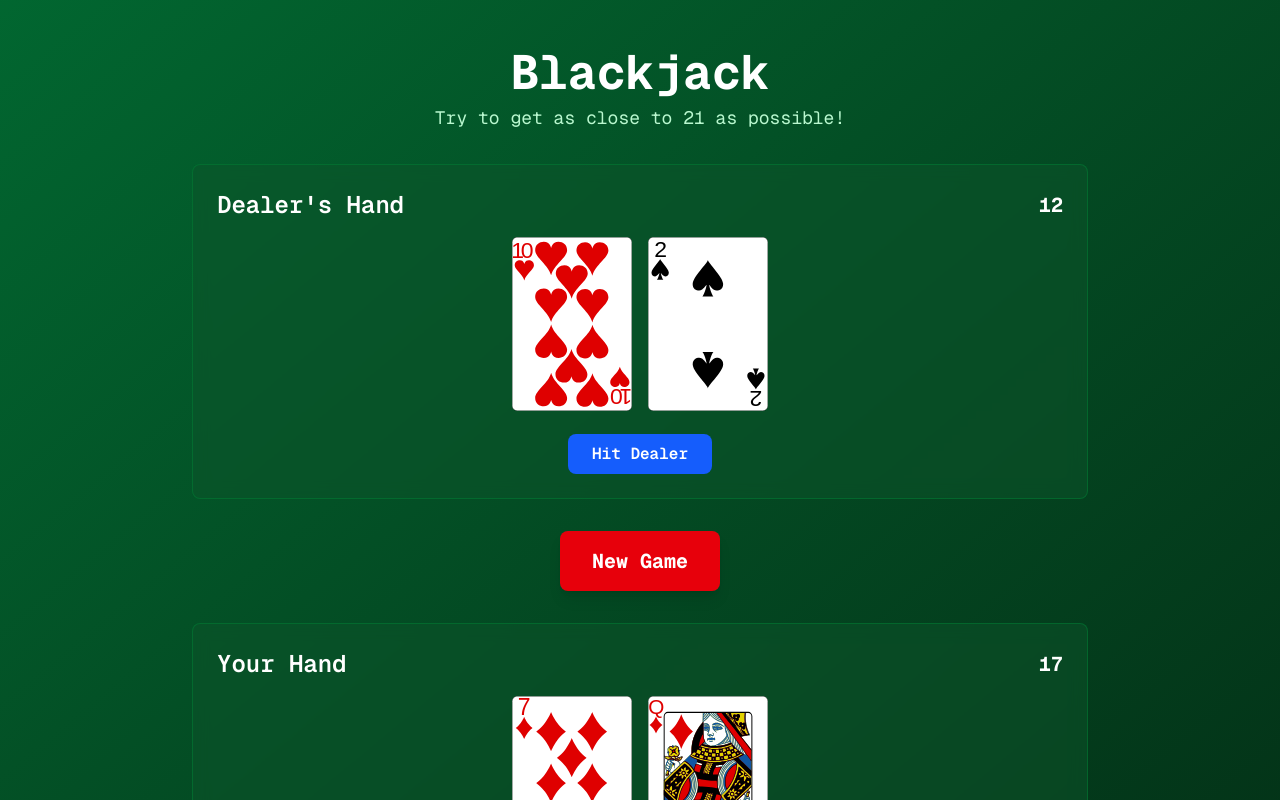
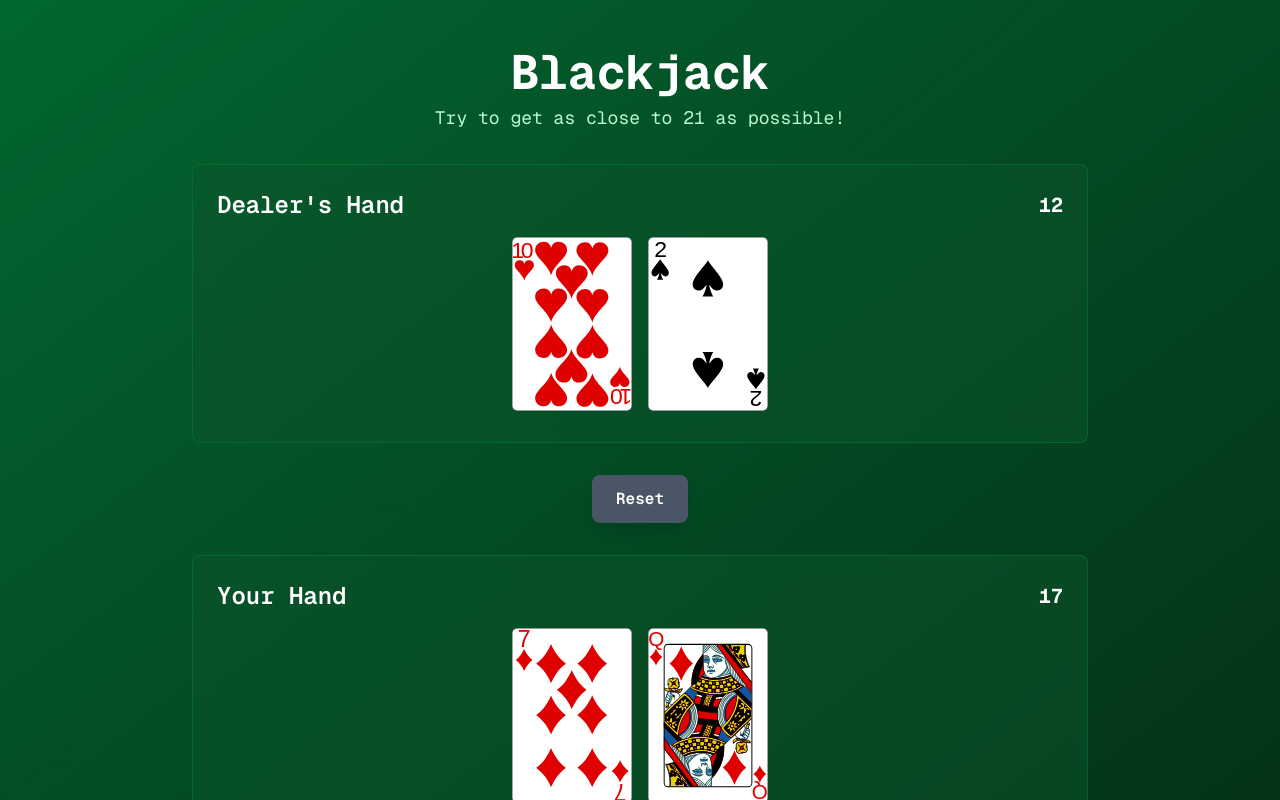
Before and after one commit to Cedctf/Linera, a Next.js app: page /blackjack in a window 1280 px wide. Both pictures are taken after a click on the button "Deal Cards". Shown: the top 800 px of the page. Built offline with nearby package versions, Linux system fonts and the light colour scheme.

Commit message:
changed blackjack to actual casino rules

```diff
--- a/pages/blackjack.js
+++ b/pages/blackjack.js
@@ -1,4 +1,4 @@
-import { useState } from 'react';
+import { useState, useEffect } from 'react';
 import { Geist, Geist_Mono } from "next/font/google";
 import Card from "../components/Card";
 
@@ -67,6 +67,8 @@ export default function Blackjack() {
   const [dealerHand, setDealerHand] = useState([]);
   const [deck, setDeck] = useState(createDeck());
   const [gameStarted, setGameStarted] = useState(false);
+  const [playerStood, setPlayerStood] = useState(false);
+  const [gameOver, setGameOver] = useState(false);
 
   const dealInitialCards = () => {
     // Create and shuffle a fresh deck
@@ -84,19 +86,21 @@ export default function Blackjack() {
   };
 
   const hitPlayer = () => {
-    if (deck.length > 0) {
+    if (deck.length > 0 && !gameOver) {
       const newCard = deck[0];
-      setPlayerHand([...playerHand, newCard]);
+      const newPlayerHand = [...playerHand, newCard];
+      setPlayerHand(newPlayerHand);
       setDeck(deck.slice(1));
+
+      // Check if player busts
+      if (calculateHandValue(newPlayerHand) > 21) {
+        setGameOver(true);
+      }
     }
   };
 
-  const hitDealer = () => {
-    if (deck.length > 0) {
-      const newCard = deck[0];
-      setDealerHand([...dealerHand, newCard]);
-      setDeck(deck.slice(1));
-    }
+  const stand = () => {
+    setPlayerStood(true);
   };
 
   const resetGame = () => {
@@ -104,12 +108,56 @@ export default function Blackjack() {
     setDealerHand([]);
     setDeck(createDeck());
     setGameStarted(false);
+    setPlayerStood(false);
+    setGameOver(false);
   };
+
+  // Automatic dealer play when player stands
+  useEffect(() => {
+    if (playerStood && !gameOver && gameStarted) {
+      const dealerValue = calculateHandValue(dealerHand);
+
+      // Dealer must hit on less than 17, stay on all 17s
+      if (dealerValue < 17 && deck.length > 0) {
+        const timer = setTimeout(() => {
+          const newCard = deck[0];
+          const newDealerHand = [...dealerHand, newCard];
+          setDealerHand(newDealerHand);
+          setDeck(deck.slice(1));
+
+          // Check if dealer busts
+          if (calculateHandValue(newDealerHand) > 21) {
+            setGameOver(true);
+          }
+        }, 1000); // 1 second delay between dealer hits for visual effect
+
+        return () => clearTimeout(timer);
+      } else if (dealerValue >= 17) {
+        setGameOver(true);
+      }
+    }
+  }, [playerStood, dealerHand, gameOver, gameStarted, deck]);
 
   const playerValue = calculateHandValue(playerHand);
   const dealerValue = calculateHandValue(dealerHand);
   const playerBust = playerValue > 21;
   const dealerBust = dealerValue > 21;
+
+  // Determine winner
+  let result = '';
+  if (gameOver) {
+    if (playerBust) {
+      result = 'Dealer Wins - You Bust!';
+    } else if (dealerBust) {
+      result = 'You Win - Dealer Bust!';
+    } else if (playerValue > dealerValue) {
+      result = 'You Win!';
+    } else if (dealerValue > playerValue) {
+      result = 'Dealer Wins!';
+    } else {
+      result = 'Push (Tie)';
+    }
+  }
 
   return (
     <div
@@ -147,17 +195,26 @@ export default function Blackjack() {
                 <p className="text-green-300 text-lg">No cards dealt</p>
               )}
             </div>
-            {gameStarted && (
-              <button
-                onClick={hitDealer}
-                disabled={dealerBust || deck.length === 0}
-                className="px-6 py-2 bg-blue-600 hover:bg-blue-700 disabled:bg-gray-600 disabled:cursor-not-allowed text-white font-semibold rounded-lg transition-colors"
-              >
-                Hit Dealer
-              </button>
+            {playerStood && !gameOver && dealerValue < 17 && (
+              <div className="text-yellow-400 font-semibold animate-pulse">
+                Dealer is playing...
+              </div>
             )}
           </div>
         </div>
+
+        {/* Game Result */}
+        {gameOver && result && (
+          <div className="text-center">
+            <div className={`text-3xl font-bold ${
+              result.includes('You Win') ? 'text-green-400' :
+              result.includes('Push') ? 'text-yellow-400' :
+              'text-red-400'
+            }`}>
+              {result}
+            </div>
+          </div>
+        )}
 
         {/* Action Buttons */}
         <div className="flex gap-4">
@@ -168,12 +225,19 @@ export default function Blackjack() {
             >
               Deal Cards
             </button>
-          ) : (
+          ) : gameOver ? (
             <button
               onClick={resetGame}
               className="px-8 py-4 bg-red-600 hover:bg-red-700 text-white font-bold text-xl rounded-lg shadow-lg transform hover:scale-105 transition-all"
             >
               New Game
+            </button>
+          ) : (
+            <button
+              onClick={resetGame}
+              className="px-6 py-3 bg-gray-600 hover:bg-gray-700 text-white font-semibold rounded-lg shadow-lg transform hover:scale-105 transition-all"
+            >
+              Reset
             </button>
           )}
         </div>
@@ -206,14 +270,22 @@ export default function Blackjack() {
                 <p className="text-green-300 text-lg">No cards dealt</p>
               )}
             </div>
-            {gameStarted && (
+            {gameStarted && !gameOver && !playerStood && (
+              <div className="flex gap-4">
                 <button
                   onClick={hitPlayer}
                   disabled={playerBust || deck.length === 0}
                   className="px-6 py-2 bg-blue-600 hover:bg-blue-700 disabled:bg-gray-600 disabled:cursor-not-allowed text-white font-semibold rounded-lg transition-colors"
                 >
-                Hit Me
+                  Hit
                 </button>
+                <button
+                  onClick={stand}
+                  className="px-6 py-2 bg-orange-600 hover:bg-orange-700 text-white font-semibold rounded-lg transition-colors"
+                >
+                  Stand
+                </button>
+              </div>
             )}
           </div>
         </div>
```
Lines whose indentation alone changed are shown as unchanged.
